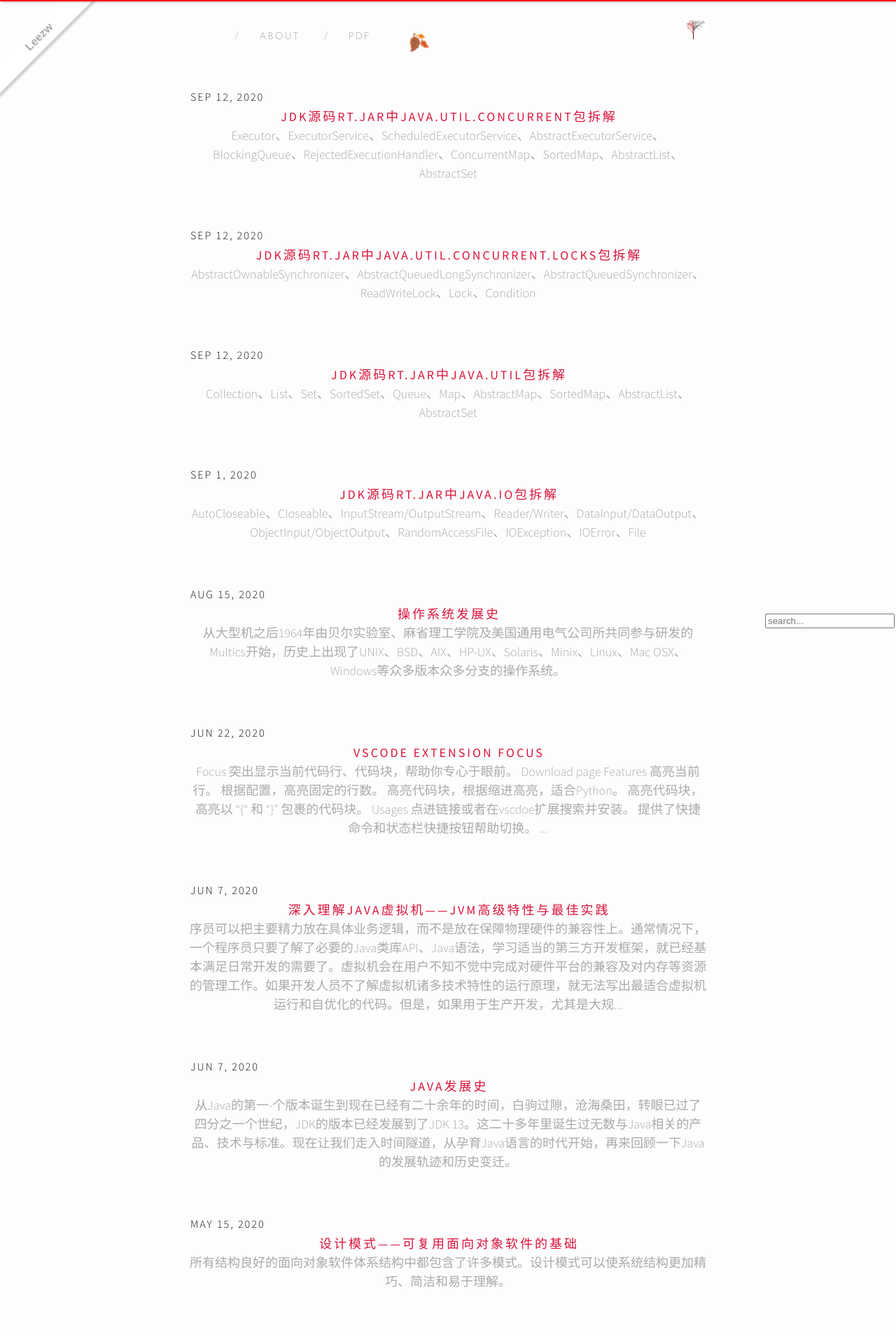
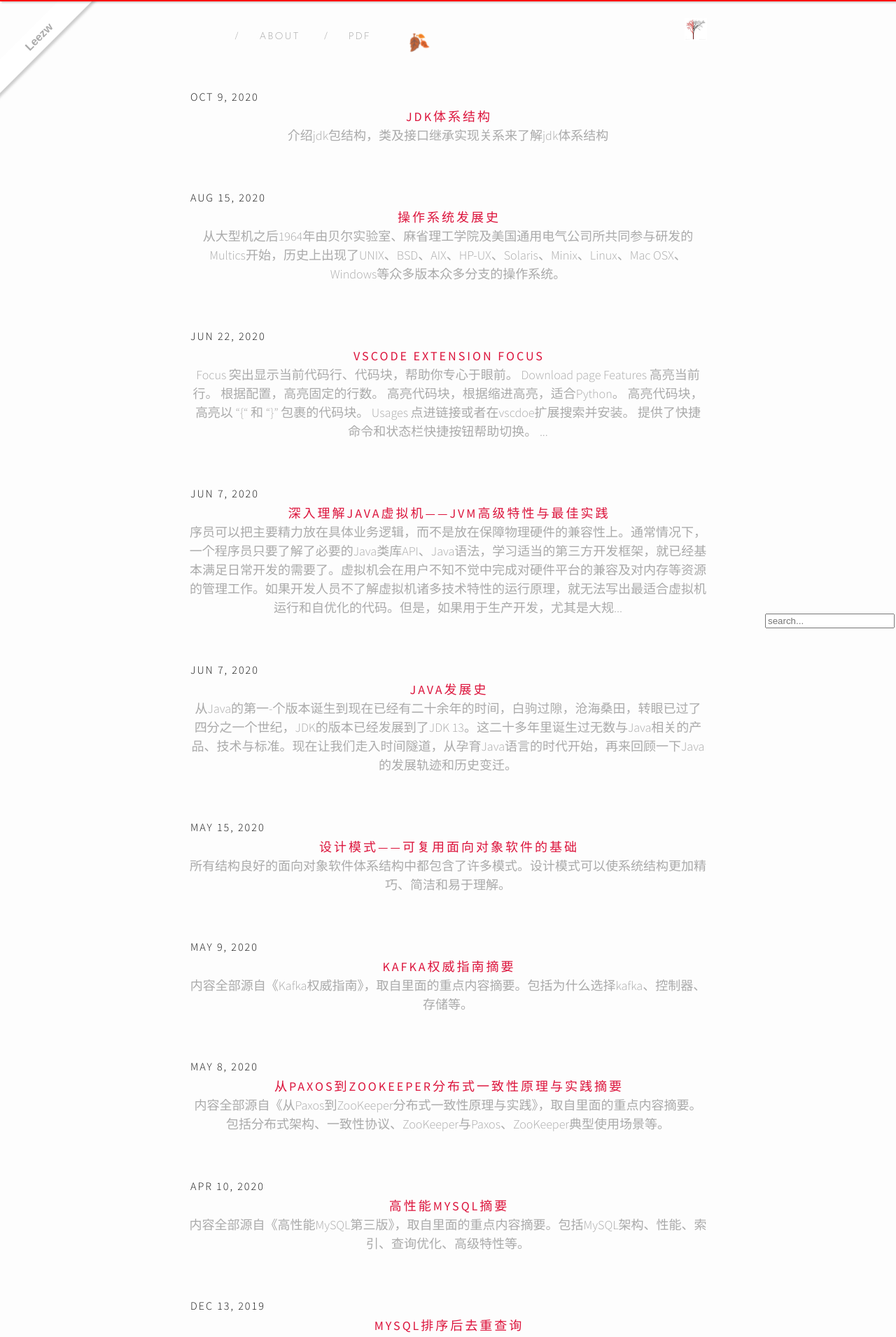
Before and after one commit to quantum-li/quantum-li.github.io, a Jekyll site: the page built from index.html, in a window 1280 px wide. Shown: the top 1911 px of the page at 70% size. Built offline with Jekyll 4.4.1, drawn with Linux system fonts in a browser that asks for light colours; nearby versions of some CDN libraries; the list of posts is cut into pages by our own code; some of the changed text lies outside the part shown.

Commit message:
2020-10-9 23:22:22

```diff
--- a/Gemfile
+++ b/Gemfile
@@ -4,7 +4,7 @@
 
 git_source(:github) {|repo_name| "https://github.com/#{repo_name}" }
 
-gem "jekyll","4.0.0"
+gem "jekyll"
 gem "jekyll-paginate"
 gem "kramdown"
 gem "jekyll-seo-tag"
--- a/_config.yml
+++ b/_config.yml
@@ -27,6 +27,9 @@
   poetry:
     output: true
     permalink: /poetry/:title
+  article:
+    output: true
+    permalink: /posts/:title
 
 defaults:
   - scope:
@@ -50,6 +53,13 @@
     values:
       poetry: true
       layout: "poetry"
+  - scope:
+      path: "_article"
+      type: "article"
+    values:
+      article: true
+      comments: true
+      layout: "post"
 
 plugins: [jekyll-paginate,jekyll-admin, kramdown,jekyll-seo-tag,jemoji,jekyll-redirect-from]
 # Build settings
--- /dev/null
+++ b/_posts/2020-10-09-jdk-architecture.md
@@ -0,0 +1,25 @@
+---
+title: jdk体系结构
+categories:
+- jdk
+- 源码
+description:
+permalink: "/posts/jdk-architecture"
+excerpt: 介绍jdk包结构，类及接口继承实现关系来了解jdk体系结构
+---
+
+# JDK包目录
+
+{% for art in site.article %}
+{% for categorie in art.categories %}
+{% if categorie == "jdk" %}
+<div>
+    <br>
+    <a class="articleLink" href="{{site.baseurl}}{{art.url}}">{{art.title}}——{{ art.date | date: "%b %-d, %Y" }}</a>
+    <br/>
+    <br/>
+    <blockquote><p>{% if art.excerpt.size < 200 %}{{ art.excerpt | strip_html }}{% else %}{{ art.excerpt | strip_html | truncate:200}}{% endif %}</p></blockquote>
+</div>
+{% endif %}
+{% endfor %}
+{% endfor %}
--- a/css/style.scss
+++ b/css/style.scss
@@ -793,6 +793,10 @@
     border-bottom: 1px dotted;
   }
 
+  .articleLink{
+    color:#DC143C !important;
+  }
+
 code.language-plaintext.highlighter-rouge {
     background-color: #fff5f5;
     color: red;
--- a/index.html
+++ b/index.html
@@ -14,10 +14,10 @@
     </div>
     <br>
     <div class="postTitle">
-    <a class='postLink' href="{{site.url}}{{site.baseurl}}{{post.url}}">{{post.title}}</a>
+    <a class='postLink' href="{{site.baseurl}}{{post.url}}">{{post.title}}</a>
     </div>
     <div class="postExt">
-        <a href="{{site.url}}{{site.baseurl}}{{post.url}}">
+        <a href="{{site.baseurl}}{{post.url}}">
      {% if post.excerpt.size < 200 %}
         {{ post.excerpt | strip_html }}
      {% else %}
--- a/search.json
+++ b/search.json
@@ -12,6 +12,15 @@
     } {% unless forloop.last %},{% endunless %}
   {% endfor %}
 
+  {% for art in site.article%}
+    ,{
+      "title"    : "{{ art.title | escape }}",
+      "category" : "{{ art.category }}",
+      "tags"     : "{{ art.categories | join: ', ' }}",
+      "url"      : "{{ site.baseurl }}{{ art.url }}",
+      "date"     : "{{ art.date }}"
+    }
+  {% endfor %}
 
   {% assign pdf_files = site.static_files | where: "pdf", true %}
   {% for mypdf in pdf_files %}
```
Also changed, not shown: _posts/2018-06-07-peorty-list.md (deleted, +0 -15 lines), poetry.md (+1 -1 lines), _article/2020-09-01-java-io.md (renamed from _posts/2020-09-01-java-io.md), _article/2020-09-12-java-util-collection-map.md (renamed from _posts/2020-09-12-java-util-collection-map.md), _article/2020-09-12-java-util-concurrent-locks.md (renamed from _posts/2020-09-12-java-util-concurrent-locks.md), _article/2020-09-12-java-util-concurrent.md (renamed from _posts/2020-09-12-java-util-concurrent.md).
